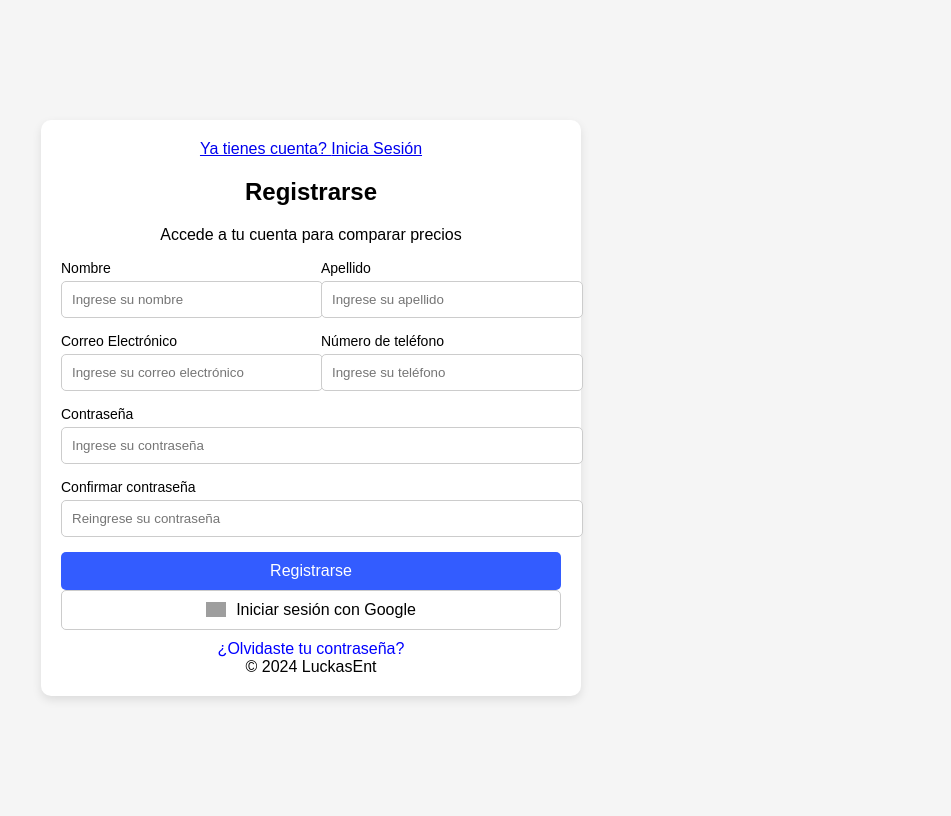
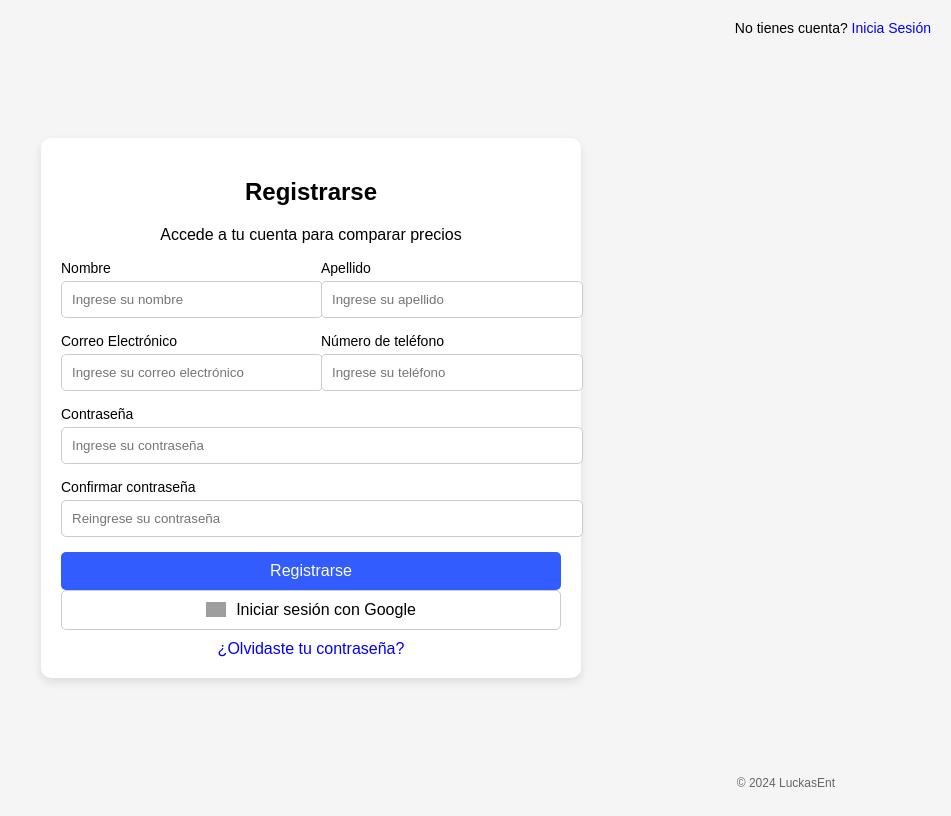
Before and after one commit to SoliDeoGloria123/LuckasEnt_, a FastAPI app: page /registro in a window 1280 px wide. Shown: the whole page, without its empty margins (329-1280 px from the left). Run offline with FastAPI, Linux system fonts and the light colour scheme; grey boxes are pictures that could not be loaded.

Commit message:
login and registration files were modified

```diff
--- a/trim_2/3.elb_nav/SRC/front_end/main.py
+++ b/trim_2/3.elb_nav/SRC/front_end/main.py
@@ -1,15 +1,19 @@
 from fastapi import FastAPI, Request
 from fastapi.staticfiles import StaticFiles
 from fastapi.templating import Jinja2Templates
-
+from pathlib import Path
 
 app = FastAPI()
 
-# Servir archivos estáticos
-app.mount("/static", StaticFiles(directory="front_end/static"), name="static")
+# 📂 Base directory dinámico (donde está este archivo)
+BASE_DIR = Path(__file__).resolve().parent
 
-# Configurar templates
-templates = Jinja2Templates(directory="front_end/templates")
+# ✅ Servir archivos estáticos con el path absoluto
+app.mount("/static", StaticFiles(directory=BASE_DIR / "static"), name="static")
+
+# ✅ Configurar templates con el path absoluto
+templates = Jinja2Templates(directory=BASE_DIR / "templates")
+
 
 @app.get("/")
 async def home(request: Request):
@@ -28,9 +32,9 @@ async def page(request: Request):
     return templates.TemplateResponse("page.html", {"request": request})
 
 @app.get("/cuenta", name="cuenta")
-async def page(request: Request):
+async def cuenta(request: Request):  # ✔️ Nombre correcto de la función
     return templates.TemplateResponse("Mi_Cuenta.html", {"request": request})
 
 @app.get("/perfil", name="perfil")
-async def page(request: Request):
+async def perfil(request: Request):  # ✔️ Nombre correcto de la función
     return templates.TemplateResponse("mi_informacion.html", {"request": request})
--- a/trim_2/3.elb_nav/SRC/front_end/static/css/registrostile.css
+++ b/trim_2/3.elb_nav/SRC/front_end/static/css/registrostile.css
@@ -89,3 +89,23 @@ input {
     color: blue;
     text-decoration: none;
 }
+.register-link {
+    position: absolute;
+    top: 20px;
+    right: 20px;
+    font-size: 14px;
+    color: black;
+    text-decoration: none;
+}
+
+.register-link span {
+    color: blue;
+    text-decoration: none;
+}
+footer {
+    position: absolute;
+    right: 116px;
+    bottom: 10px;
+    font-size: 12px;
+    color: #666;
+}
--- a/trim_2/3.elb_nav/SRC/front_end/templates/registro.html
+++ b/trim_2/3.elb_nav/SRC/front_end/templates/registro.html
@@ -9,8 +9,6 @@
 <body>
 
     <div class="container">
-
-        <a href="/" class="login-link">Ya tienes cuenta? <span>Inicia Sesión</span></a>
     <div class="register-box">
         <h2>Registrarse</h2>
         <p>Accede a tu cuenta para comparar precios</p>
@@ -53,7 +51,9 @@
             <a href="/reset-password" class="forgot-password">¿Olvidaste tu contraseña?</a>
         </form>
     </div>
+    <a href="{{ url_for('login') }}" class="register-link">No tienes cuenta? <span>Inicia Sesión</span></a>
+</div>
+
+</body>
 <footer>&copy; 2024 LuckasEnt</footer>
-    </div>
-</body>
 </html>
--- a/trim_2/3.elb_nav/requirements.txt
+++ b/trim_2/3.elb_nav/requirements.txt
@@ -1,7 +1,8 @@
+fastapi==0.111.0
+uvicorn==0.34.0
 python-fasthtml==0.12.1
 beautifulsoup4==4.13.3
 pandas==2.2.3
 playwright==1.50.0
 requests==2.32.3
 pymongo==4.11.1
-uvicorn==0.34.0
```
Also changed, not shown: 1 other file. Lines whose indentation alone changed are shown as unchanged.
